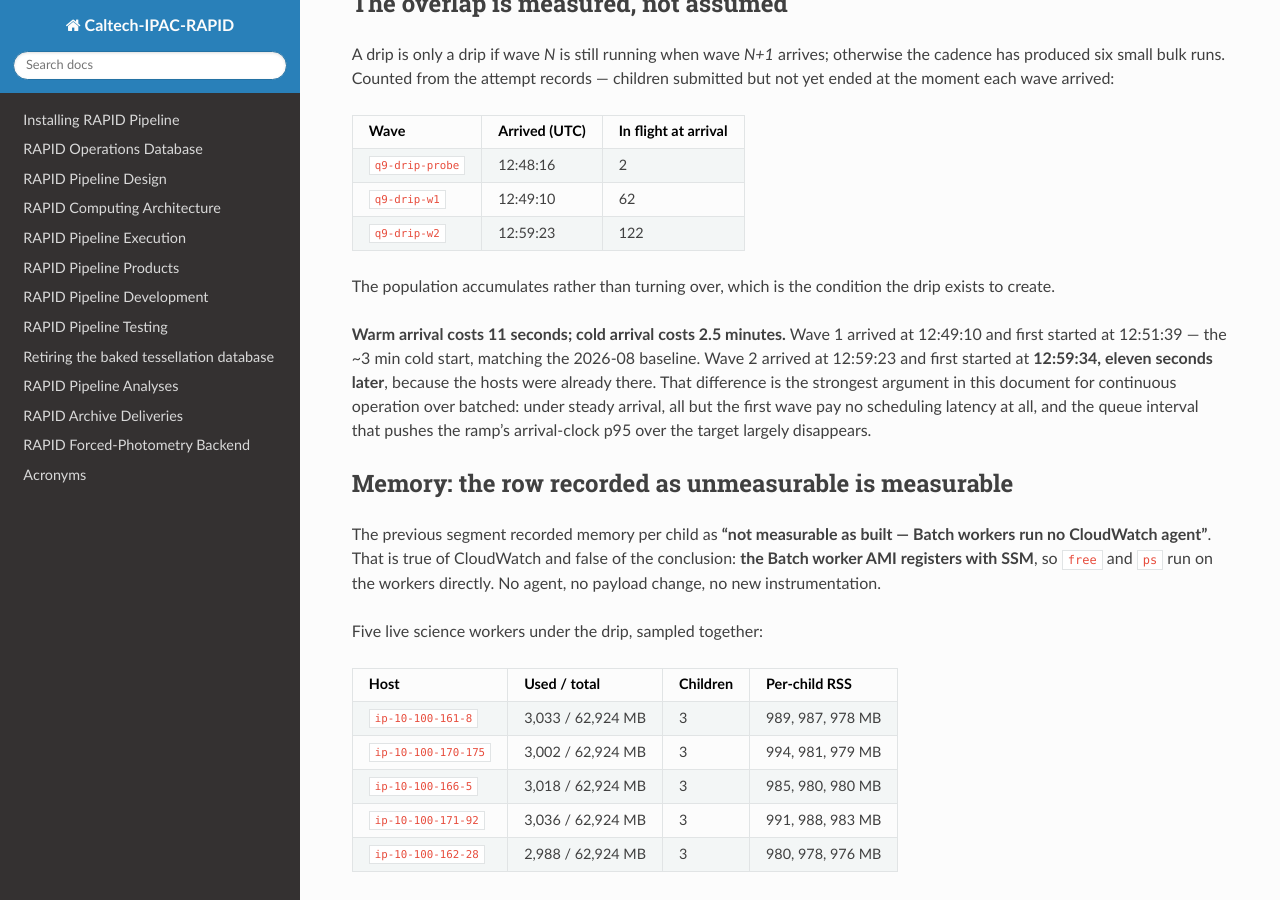
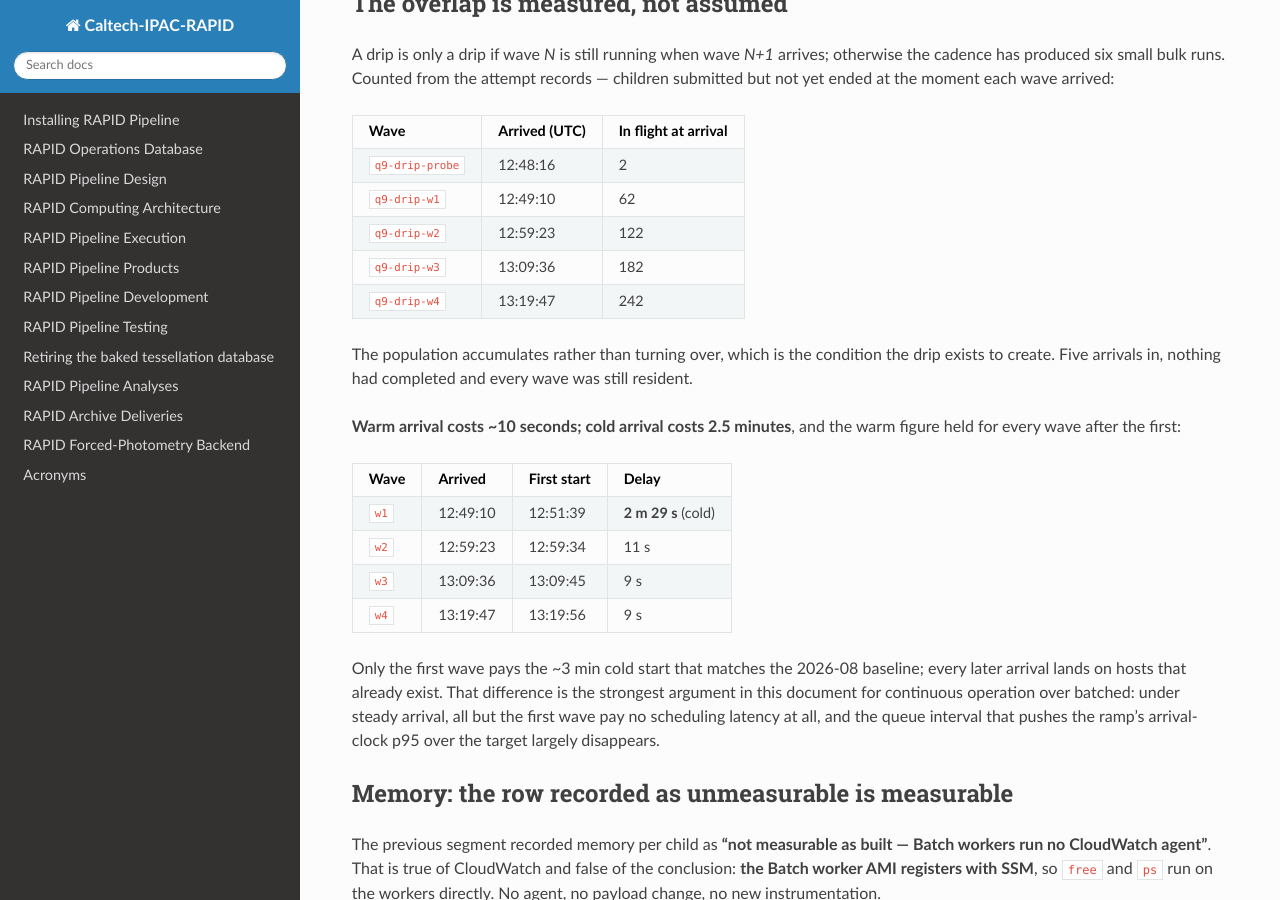
Before and after one commit to Caltech-IPAC/rapid, a Sphinx documentation site: the page built from docs/source/dev/q9_fix_round.rst, in a window 1280 px wide and 900 px high, scrolled down 14236 px. Built offline with Sphinx 7.4.7 and the Read the Docs theme 3.1.0, drawn with Linux system fonts in a browser that asks for light colours.

Commit message:
docs: four arrivals in, the warm-start figure holds at 9-11 seconds
In-flight at each arrival: 2, 62, 122, 182, 242 -- nothing completed,
every wave still resident, so the overlap is real across the whole
submission phase rather than just the first pair.

Wave 1 waited 2m29s for capacity; waves 2, 3 and 4 waited 11s, 9s and
9s. Only the first arrival pays the cold start.

Co-Authored-By: Claude Opus 5 <noreply@anthropic.com>
Claude-Session: https://claude.ai/code/session_01Pk8imvMXkHjGS6mvntUYx5

```diff
--- a/docs/source/dev/q9_fix_round.rst
+++ b/docs/source/dev/q9_fix_round.rst
@@ -974,15 +974,46 @@ moment each wave arrived:
    * - ``q9-drip-w2``
      - 12:59:23
      - 122
+   * - ``q9-drip-w3``
+     - 13:09:36
+     - 182
+   * - ``q9-drip-w4``
+     - 13:19:47
+     - 242
 
 The population accumulates rather than turning over, which is the
-condition the drip exists to create.
+condition the drip exists to create. Five arrivals in, nothing had
+completed and every wave was still resident.
 
-**Warm arrival costs 11 seconds; cold arrival costs 2.5 minutes.** Wave 1
-arrived at 12:49:10 and first started at 12:51:39 — the ~3 min cold start,
-matching the 2026-08 baseline. Wave 2 arrived at 12:59:23 and first
-started at **12:59:34, eleven seconds later**, because the hosts were
-already there. That difference is the strongest argument in this document
+**Warm arrival costs ~10 seconds; cold arrival costs 2.5 minutes**, and
+the warm figure held for every wave after the first:
+
+.. list-table::
+   :header-rows: 1
+
+   * - Wave
+     - Arrived
+     - First start
+     - Delay
+   * - ``w1``
+     - 12:49:10
+     - 12:51:39
+     - **2 m 29 s** (cold)
+   * - ``w2``
+     - 12:59:23
+     - 12:59:34
+     - 11 s
+   * - ``w3``
+     - 13:09:36
+     - 13:09:45
+     - 9 s
+   * - ``w4``
+     - 13:19:47
+     - 13:19:56
+     - 9 s
+
+Only the first wave pays the ~3 min cold start that matches the 2026-08
+baseline; every later arrival lands on hosts that already exist. That difference is the strongest argument in this document
 for continuous operation over batched: under steady arrival, all but the
 first wave pay no scheduling latency at all, and the queue interval that
 pushes the ramp's arrival-clock p95 over the target largely disappears.
```
